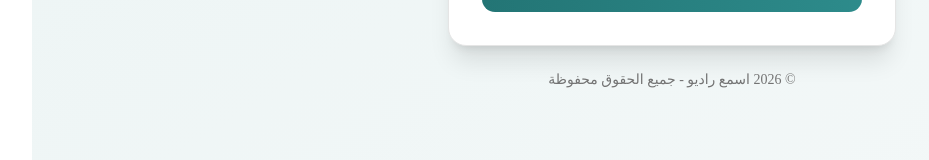
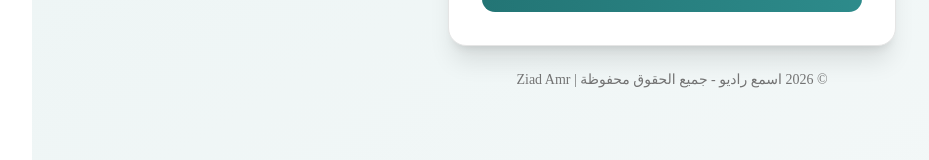
Before and after one commit to ziadamr45/Notifications, a Next.js app: page / in a window 1280 px wide. Shown: the part 633-793 px from the top of the page, without its empty margins (91-1020 px from the left). Built offline with nearby package versions, Linux system fonts and the light colour scheme; no server answers.

Commit message:
branding: add Ziad Amr as copyright owner

```diff
--- a/src/app/page.tsx
+++ b/src/app/page.tsx
@@ -181,7 +181,7 @@ export default function LoginPage() {
 
         {/* Footer */}
         <p className="text-center text-sm text-muted-foreground mt-6">
-          © {new Date().getFullYear()} اسمع راديو - جميع الحقوق محفوظة
+          © {new Date().getFullYear()} اسمع راديو - جميع الحقوق محفوظة | Ziad Amr
         </p>
       </div>
     </div>
```
